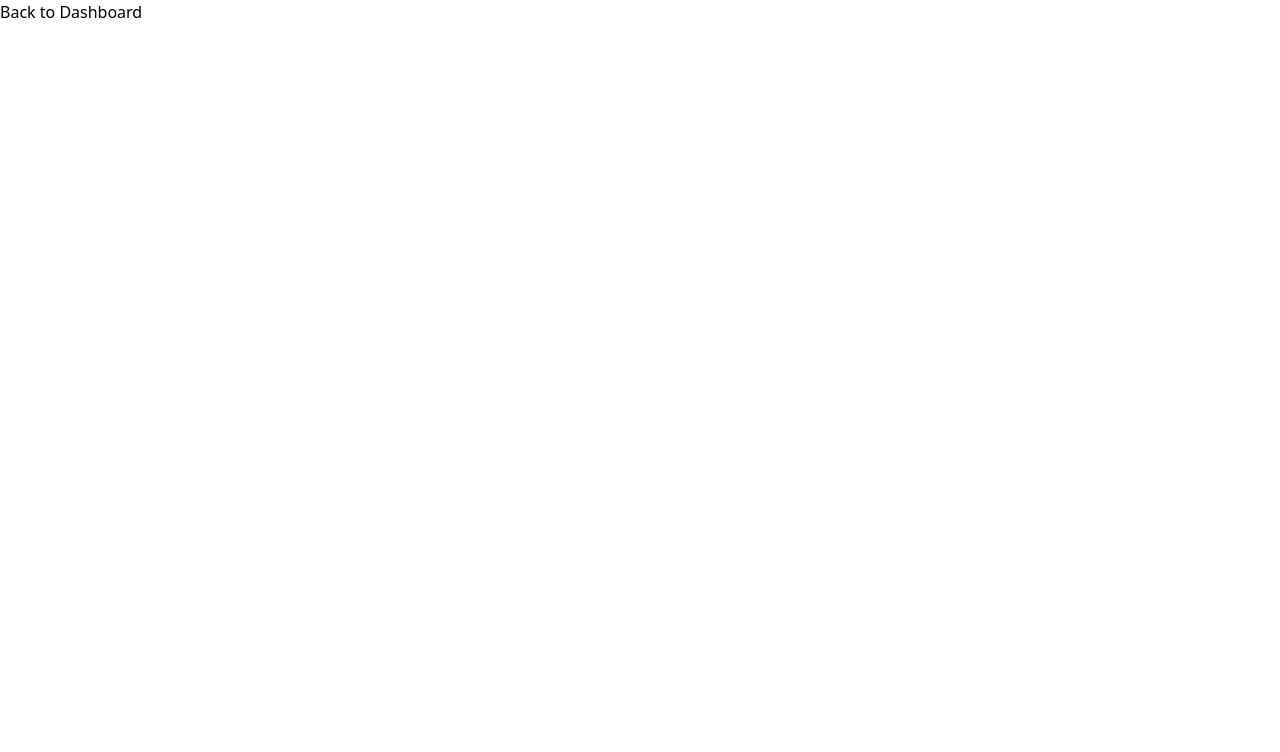
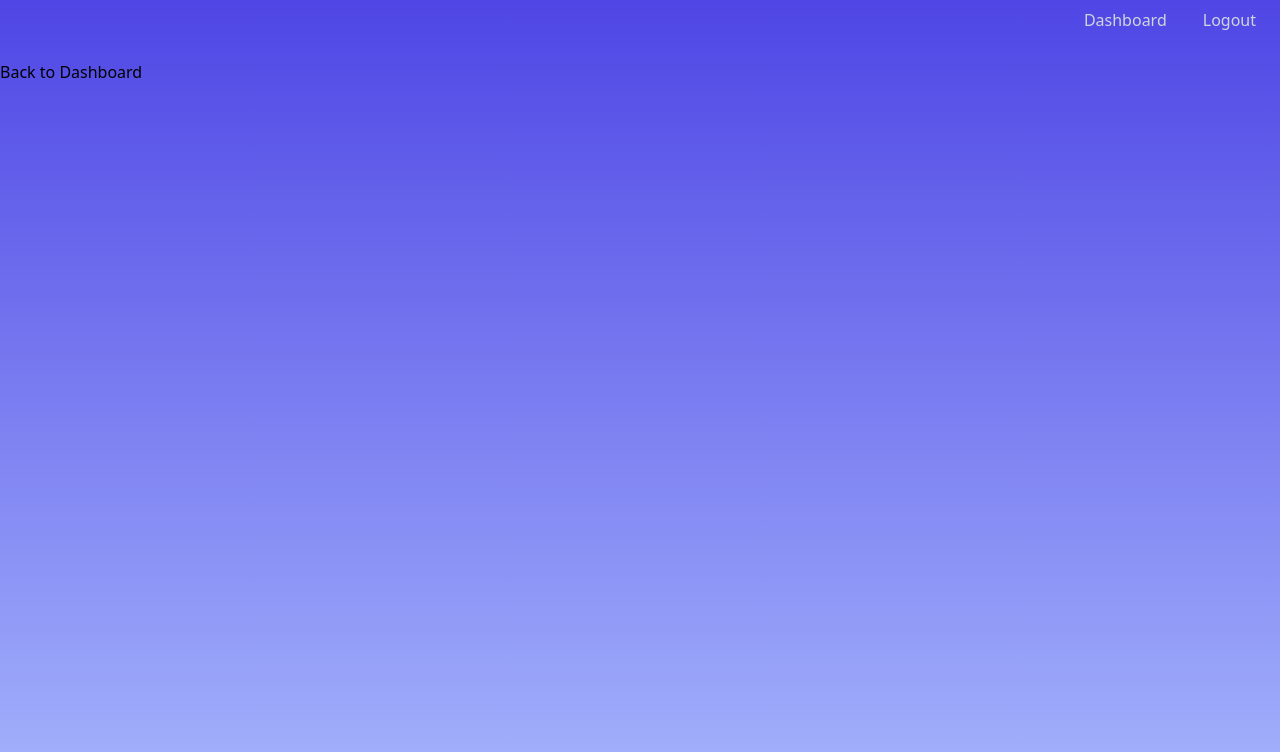
Before and after one commit to jaideep-77/quiz-app-fe, a React (Create React App) app: page /game in a window 1280 px wide. Shown: the top 752 px of the page. Built offline with nearby package versions, Linux system fonts and the light colour scheme; no server answers; sample sign-in values are in the browser's storage.

Commit message:
fixed navbar margin

```diff
--- a/src/App.js
+++ b/src/App.js
@@ -1,17 +1,14 @@
 import { Routes, Route, BrowserRouter } from 'react-router-dom';
-import Main from './components/Dashboard';
 import Home from './components/Home';
 import Login from './components/Login';
-import NotFound from './components/NotFound';
 import Register from './components/Register';
 import Protected from './components/Protected';
-import Game from './components/Game';
 import { AuthProvider } from './Auth/AuthProvider';
 
 function App() {
 
   return (
-    <>
+    <div className='bg-gradient-to-b from-indigo-600 to-indigo-300 h-screen w-full'>
       <BrowserRouter>
         <AuthProvider>
           <Routes>
@@ -23,7 +20,7 @@ function App() {
           </Routes>
         </AuthProvider>
       </BrowserRouter>
-    </>
+    </div>
   );
 }
 
--- a/src/components/Dashboard.jsx
+++ b/src/components/Dashboard.jsx
@@ -8,9 +8,8 @@ const Dashboard = () => {
     const { user } = useContext(AuthContext);
 
     return (
-        <div className='flex flex-col bg-gradient-to-b from-indigo-600 to-indigo-300 h-screen w-full'>
-            <Navbar />
-            <div className='mt-[80px]'>
+        <div name='dashboard' className='bg-gradient-to-b from-indigo-600 to-indigo-300 h-screen w-full pt-[60px]'>
+            <div>
                 <div className='text-xl'>Welcome {user?.displayName}</div>
                 <div className='text-xl'>Hi</div>
                 <Link to='/game'>Game</Link>
--- a/src/components/Game.jsx
+++ b/src/components/Game.jsx
@@ -3,7 +3,7 @@ import { Link } from 'react-router-dom';
 
 function Game() {
     return (
-        <div>
+        <div className='pt-[60px]'>
             <Link to='/dashboard'>Back to Dashboard</Link>
         </div>
     )
--- a/src/components/Navbar.jsx
+++ b/src/components/Navbar.jsx
@@ -24,7 +24,7 @@ const Navbar = () => {
             {/* main menu */}
 
             <ul className='hidden md:flex space-x-5'>
-                <Link to='/main' className='hover:border-b-4 hover:border-pink-600 px-2'>Home</Link>
+                <Link to='/dashboard' className='hover:border-b-4 hover:border-pink-600 px-2'>Dashboard</Link>
                 <button className='hover:border-b-4 hover:border-pink-600 px-2' onClick={logout}>Logout</button>
             </ul>
 
@@ -35,22 +35,10 @@ const Navbar = () => {
             {/* phone menu */}
             <ul className={!nav ? 'hidden' : 'absolute top-0 left-0 w-full h-screen bg-[#0a192f] flex flex-col justify-center items-center'}>
                 <li className='py-6 text-4xl'>
-                    <a href="/"> Home </a>
+                    <a href="/dashboard"> Dashboard </a>
                 </li>
                 <li className='py-6 text-4xl'>
-                    <a href="/about"> About </a>
-                </li>
-                <li className='py-6 text-4xl'>
-                    <a href="/experience"> Experience </a>
-                </li>
-                <li className='py-6 text-4xl'>
-                    <a href="/skills"> Skills </a>
-                </li>
-                <li className='py-6 text-4xl'>
-                    <a href="/projects"> Projects </a>
-                </li>
-                <li className='py-6 text-4xl'>
-                    <a href="/contact"> Contact </a>
+                    <button onClick={logout}>Logout</button>
                 </li>
             </ul>
 
--- a/src/components/Protected.jsx
+++ b/src/components/Protected.jsx
@@ -5,6 +5,7 @@ import AuthContext from "../Auth/AuthProvider";
 import Game from "./Game";
 import NotFound from "./NotFound";
 import Dashboard from "./Dashboard";
+import Navbar from "./Navbar";
 
 const Protected = () => {
 
@@ -18,12 +19,13 @@ const Protected = () => {
     }, [])
 
     return (
-        <>
+        <div>
+            <Navbar />
             <Routes>
                 <Route exact path='/dashboard' element={<Dashboard />} />
                 <Route exact path='/game' element={<Game />} />
                 <Route path='*' element={<NotFound />} />
             </Routes>
-        </>);
+        </div>);
 };
 export default Protected;
```
